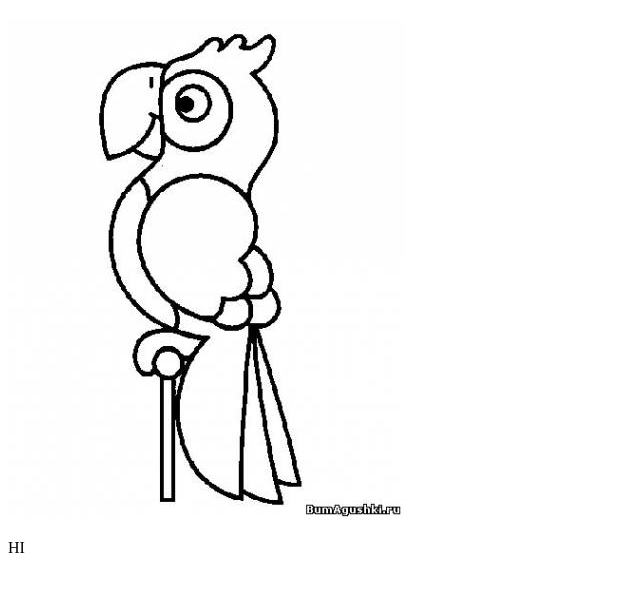
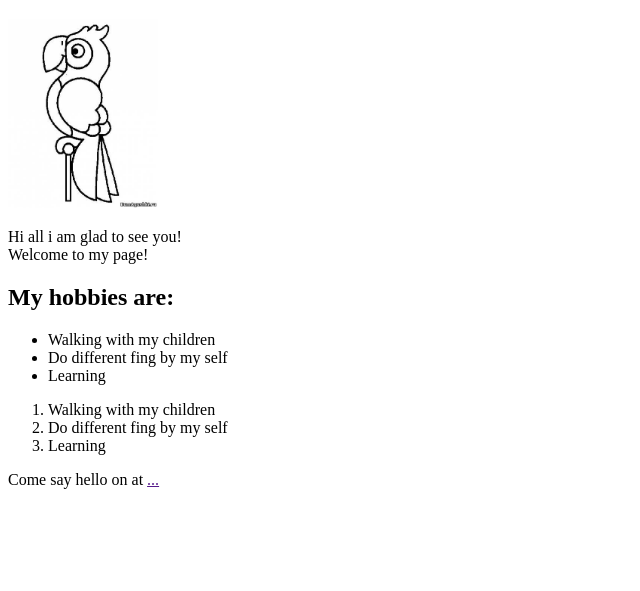
Before and after one commit to bormaxim/WebDevLAB, a plain HTML site: page index.html in a window 1280 px wide. Shown: the part 61-652 px from the top of the page, without its empty margins (0-640 px from the left). Drawn offline with Linux system fonts and the light colour scheme.

Commit message:
li added

```diff
--- a/index.html
+++ b/index.html
@@ -6,7 +6,26 @@
 </head>
 <body>
     <h1>Maxim Bor</h1>
-    <img src="images\190018250.jpg" alt="My photo">
-	<p>HI</p>
+    <img src="images\190018250.jpg" alt="My photo" width = 150>
+	<p>
+		Hi all i am glad to see you!
+		<br>Welcome to my page!
+	</p>
+	<h2>
+		My hobbies are:
+	</h2>
+	<ul>
+		<li>Walking with my children</li>
+		<li>Do different fing by my self</li>
+		<li>Learning</li>
+	</ul>
+	<ol>
+		<li>Walking with my children</li>
+		<li>Do different fing by my self</li>
+		<li>Learning</li>
+	</ol>
+	<p>
+	 Come say hello on at <a href="">...</a>
+	<p/>
 </body>
 </html>
```
